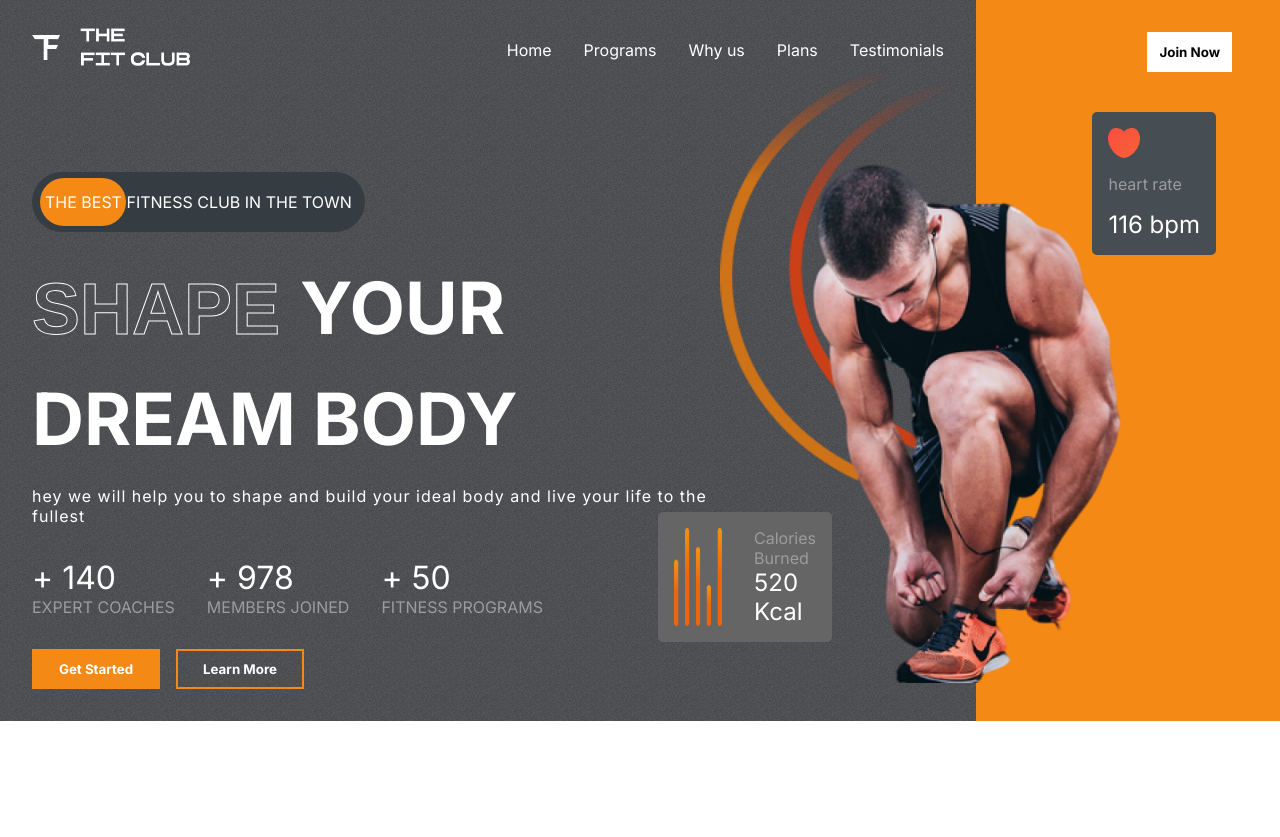
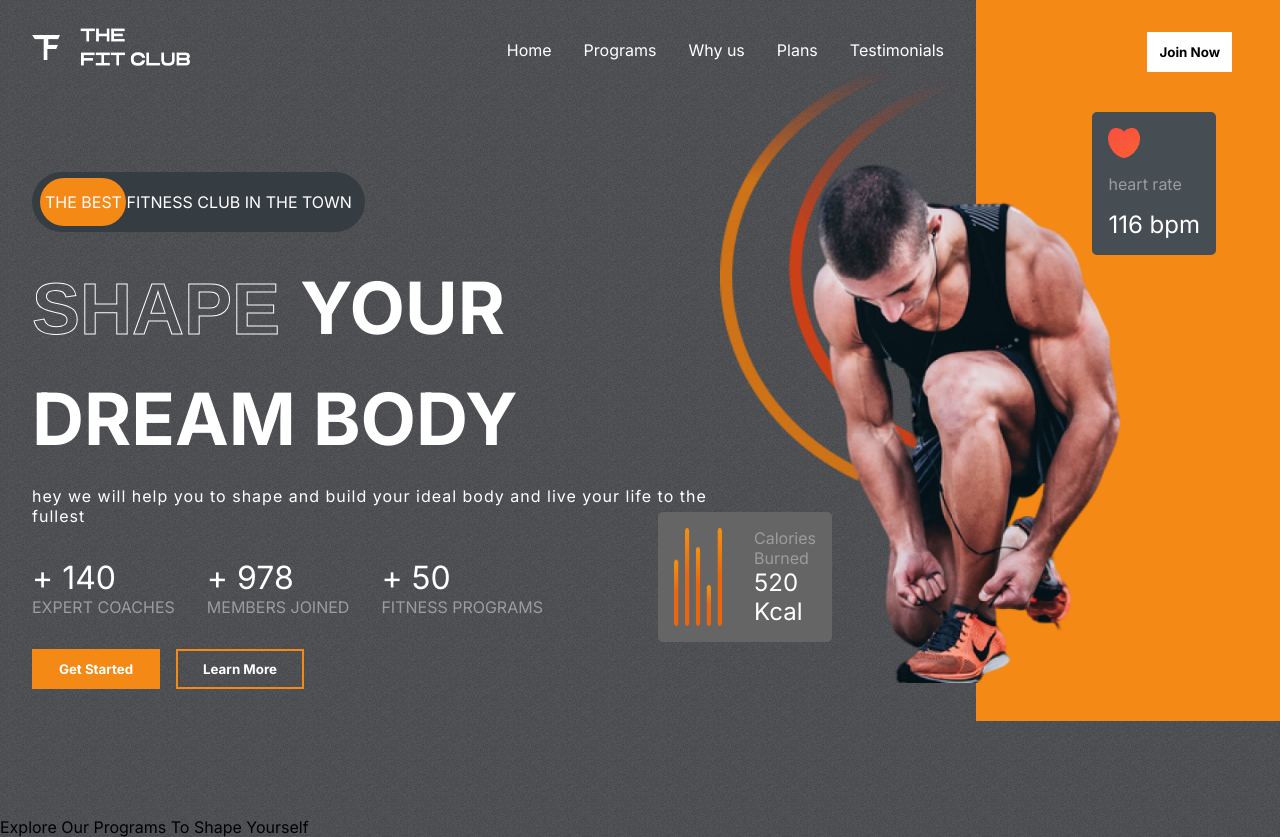
Before and after one commit to pallab17/Fithelp.o, a React (Create React App) app: page / in a window 1280 px wide. Before the commit the page ends 800 px from the top, so only its background shows below. Built offline with nearby package versions, Linux system fonts and the light colour scheme.

Commit message:
files updated

```diff
--- a/src/App.js
+++ b/src/App.js
@@ -1,9 +1,11 @@
 import './App.css';
 import Hero from './components/Hero/Hero';
+import Programs from './components/Programs/Programs';
 function App() {
   return (
     <div className="App">
     <Hero/>
+    <Programs/>
     </div>
   );
 }
--- a/src/components/Programs/Programs.jsx
+++ b/src/components/Programs/Programs.jsx
@@ -0,0 +1,16 @@
+import React from "react";
+import "./Programs.css";
+
+const Programs = () => {
+  return (
+    <div className="Programs" id="programs">
+      <div className="programs-header">
+        <span>Explore Our</span>
+        <span> Programs</span>
+        <span> To Shape Yourself</span>
+      </div>
+    </div>
+  );
+};
+
+export default Programs;
```
